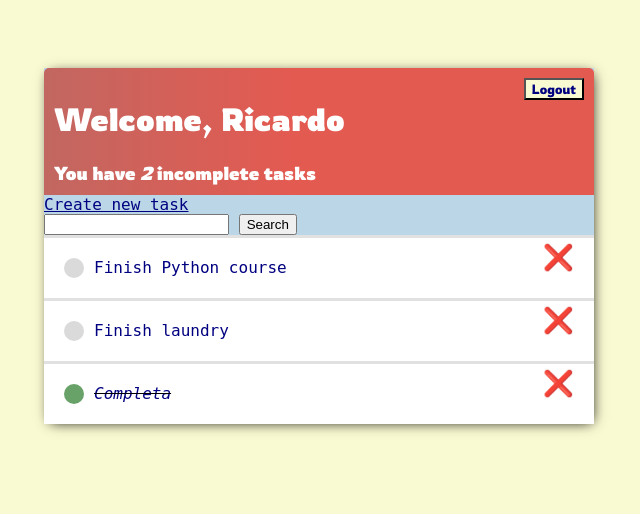
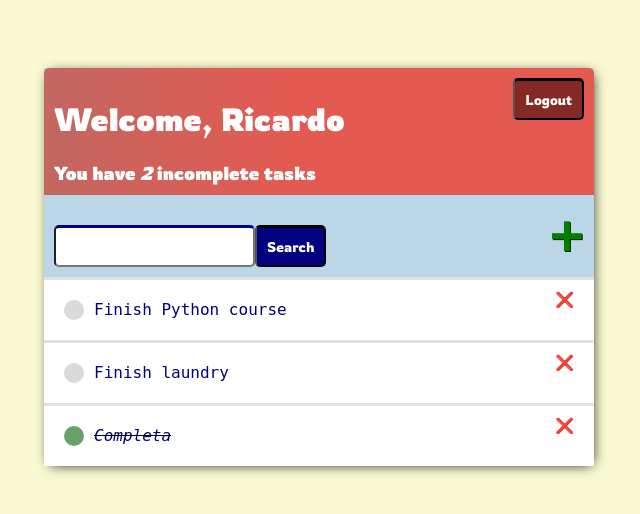
Before and after one commit to ricardobar96/django-web-app, a Django app: page / in a window 1280 px wide. Shown: the top 514 px of the page, without its empty margins (321-961 px from the left). Run offline with Django 5.2, Linux system fonts and the light colour scheme; a user stored in the database is signed in; data comes from the database, SQL or seed files in the repository; some web fonts are replaced.

Commit message:
Styled add, search and delete forms and buttons

```diff
--- a/django_app/base/templates/base/main.html
+++ b/django_app/base/templates/base/main.html
@@ -41,13 +41,6 @@
             background: linear-gradient(90deg, #C26761 0%, #E35A51 45%, #E35A51 100%);
         }
 
-        .top-bar button {
-            background-color: lightgoldenrodyellow;
-            color: navy;
-            text-decoration: none;
-            font-family: "Rowdies", sans-serif;
-        }
-
         .container-tasks {
             display: flex;
             display-items: center;
@@ -85,7 +78,57 @@
             text-decoration: none;
             font-weight: 900;
             line-height: 0;
-            font-size: 25px;
+            font-size: 15px;
+        }
+
+        #container-add-search {
+            display: flex;
+            align-items: center;
+            justify-content: space-between;
+            padding: 10px;
+        }
+
+        #url-add {
+            text-decoration: none;
+            font-size: 45px;
+            text-shadow: 1px 1px #111111;
+            color: green;
+        }
+
+        input[type=text], input[type=password], textarea {
+            border-top: 3px solid navy;
+            border-radius: 5px;
+            padding: 10px;
+            width: 90%;
+        }
+
+        label {
+            padding-top: 10px!important;
+            display: block;
+        }
+
+        .button {
+            font-family: "Rowdies", sans-serif;
+            border-top: 3px solid black;
+            background-color: navy;
+            color: white;
+            padding: 10px;
+            font-size: 14px;
+            border-radius: 5px;
+            cursor: pointer;
+            text-decoration: none;
+        }
+
+        .logout-button {
+            font-family: "Rowdies", sans-serif;
+            border-top: 3px solid black;
+            background-color: #842923;
+            color: white;
+            padding: 10px;
+            font-size: 14px;
+            border-radius: 5px;
+            cursor: pointer;
+            text-decoration: none;
         }
 
     </style>
--- a/django_app/base/templates/base/task_list.html
+++ b/django_app/base/templates/base/task_list.html
@@ -9,19 +9,20 @@
         {% if request.user.is_authenticated %}
         <form action="{% url 'logout' %}" method="post">
                   {% csrf_token %}
-                  <button type="submit" class="btn btn-info">Logout</button>
+                  <button class="logout-button" type="submit" class="btn btn-info">Logout</button>
         </form>
         {% else %}
             <a href="{% url 'login'  %}">Login</a>
         {% endif %}
     </div>
 
-    <a href="{% url 'create-task' %}">Create new task</a>
-
-    <form method="GET">
-        <input type="text" name="area-search" value="{{to_search}}">
-        <input type="submit" value="Search">
-    </form>
+    <div id="container-add-search">
+         <form method="GET" style="margin-top: 20px; display: flex;">
+            <input type="text" name="area-search" value="{{to_search}}">
+            <input class="button" type="submit" value="Search">
+        </form>
+        <a id="url-add" href="{% url 'create-task' %}">&#128933;</a>
+    </div>
 
     <div class="container-items-tasks">
         {% for task in tasks %}
```
